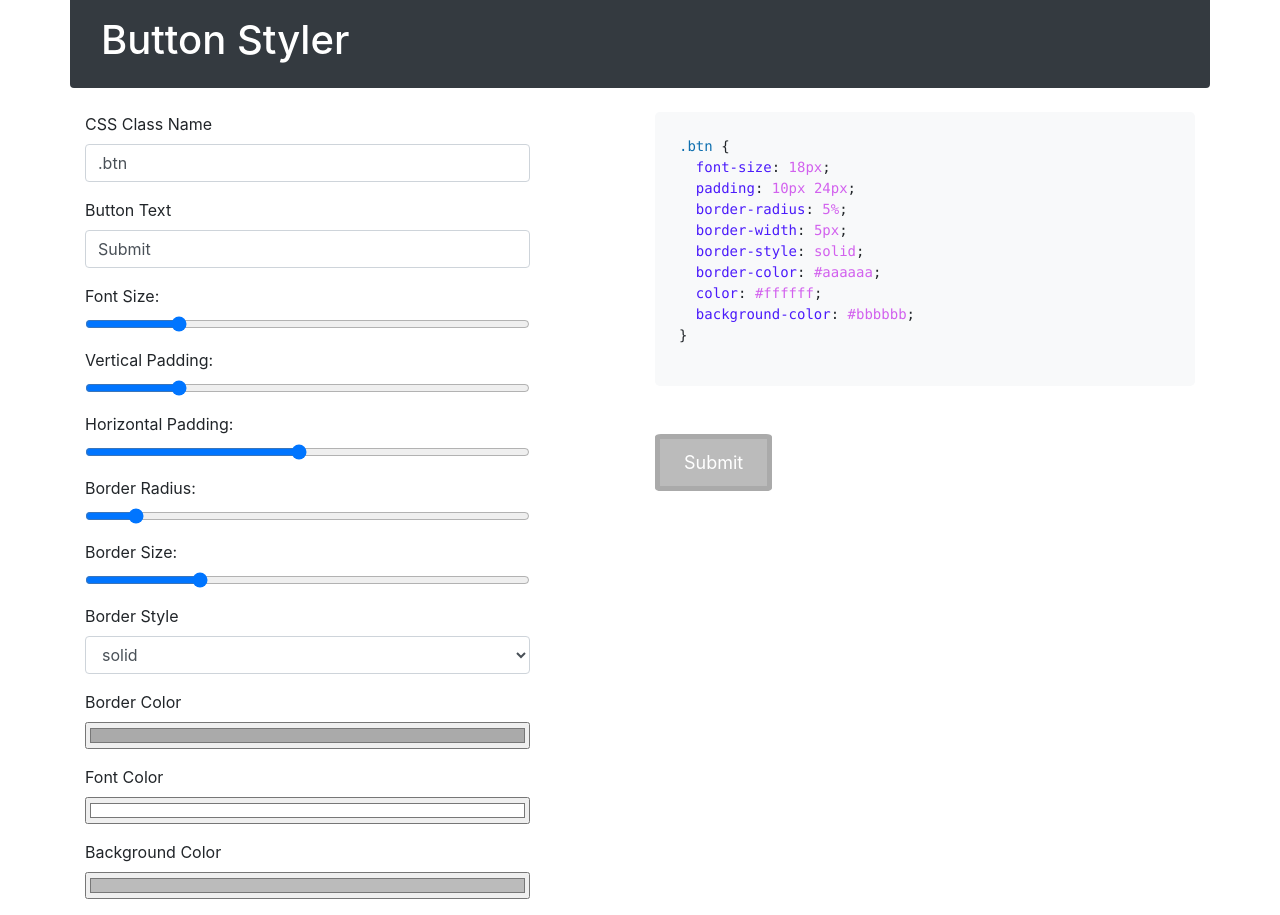
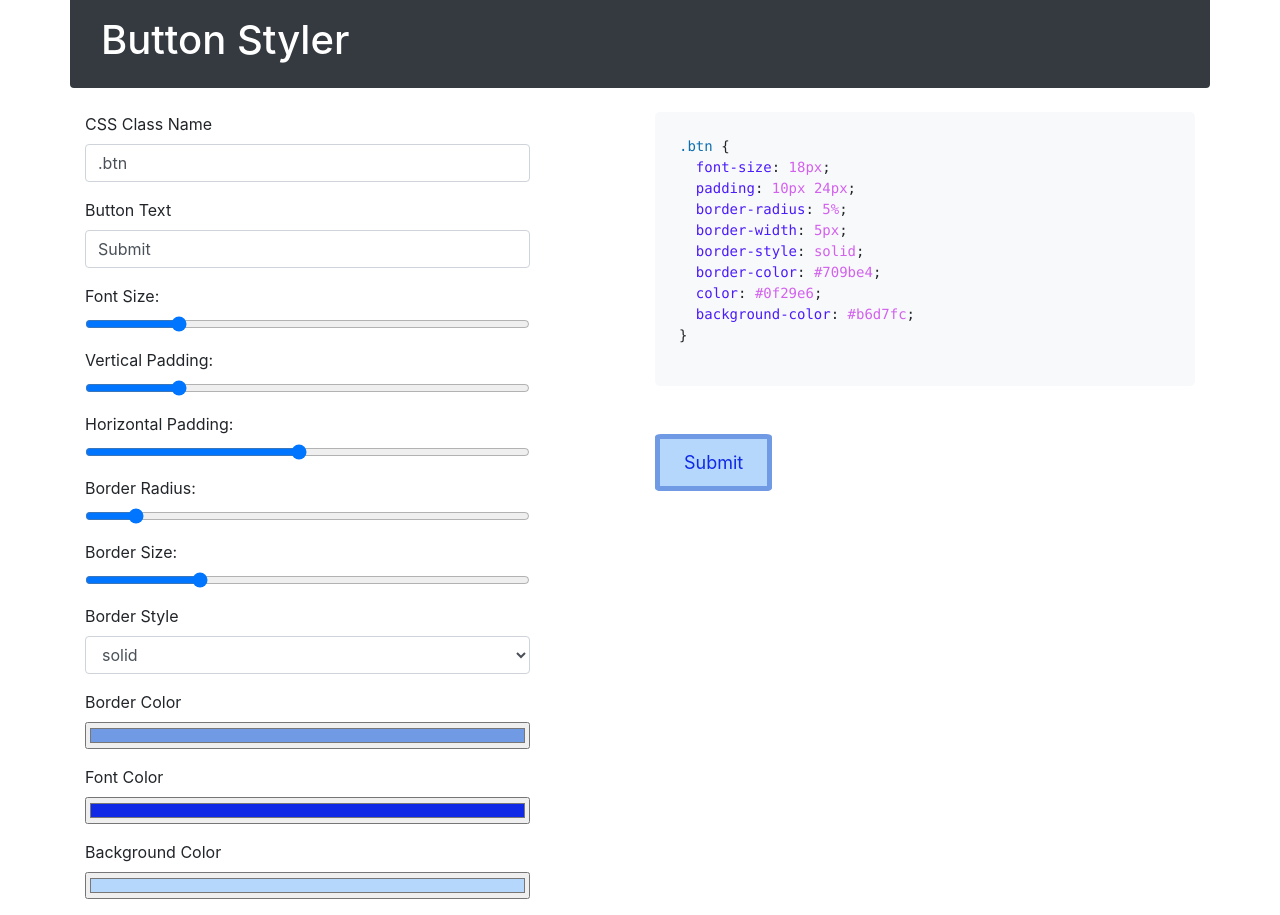
Before and after one commit to petermorgandev/coding-exercises, a Vue app: page / in a window 1280 px wide. Built offline with nearby package versions, Linux system fonts and the light colour scheme.

Commit message:
Fixed color not updating issue

```diff
--- a/src/App.vue
+++ b/src/App.vue
@@ -32,9 +32,9 @@ export default {
   data() {
     return {
       styling: {
-        fontColor: "#ffffff",
-        borderColor: "#aaaaaa",
-        bgColor: "#bbbbbb",
+        fontColor: "#0f29e6",
+        borderColor: "#709be4",
+        bgColor: "#b6d7fc",
         className: ".btn",
         buttonText: "Submit",
         fontSize: 18,
```
